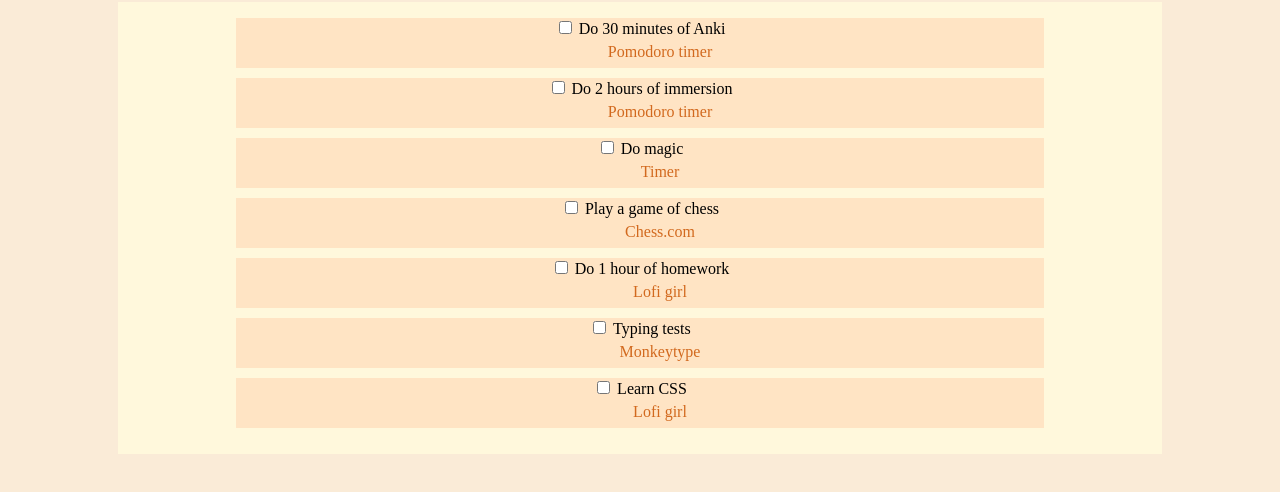
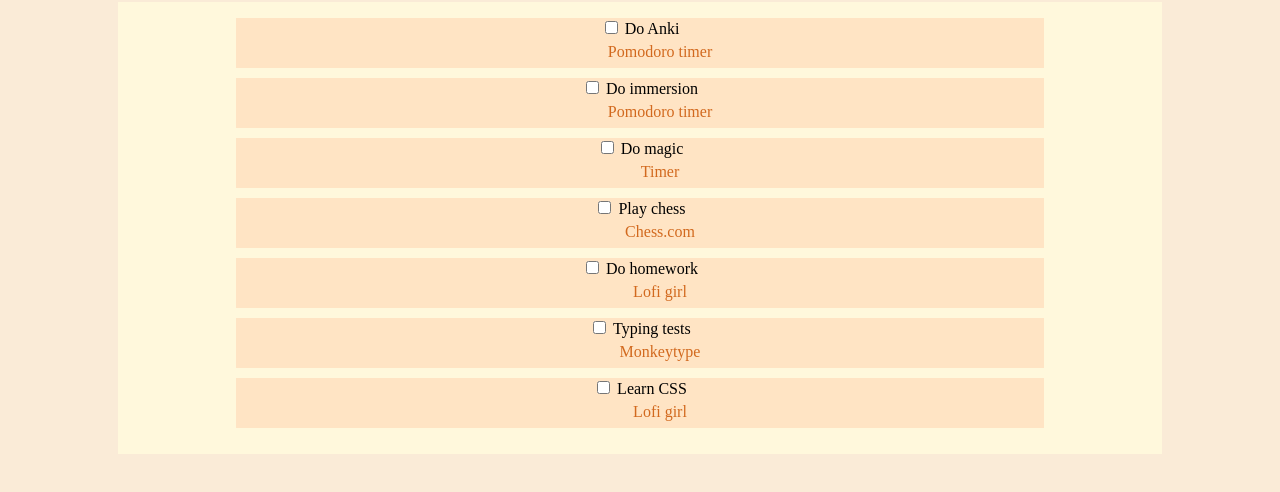
Before and after one commit to Magiclovekorean/Build-a-Stylized-To-Do-List-CSS-freecodecamp, a plain HTML site: page index.html in a window 1280 px wide. Shown: the part 48-540 px from the top of the page. Drawn offline with Linux system fonts and the light colour scheme.

Commit message:
Deleted times for more clarity

```diff
--- a/index.html
+++ b/index.html
@@ -13,7 +13,7 @@
         <div>
             <li>
                 <input type="checkbox" id="anki">
-                <label for="anki">Do 30 minutes of Anki</label>
+                <label for="anki">Do Anki</label>
                 <ul class="sub-item">
                     <li><a href="https://pomofocus.io/app" class="sub-item-link" target="_blank">Pomodoro timer</a></li>
                 </ul>
@@ -22,7 +22,7 @@
         <div>
             <li>
                 <input type="checkbox" id="sentence-mining">
-                <label for="sentence-mining">Do 2 hours of immersion</label>
+                <label for="sentence-mining">Do immersion</label>
                 <ul class="sub-item">
                     <li><a href="https://pomofocus.io/app" class="sub-item-link" target="_blank">Pomodoro timer</a></li>
                 </ul>
@@ -40,7 +40,7 @@
         <div>
             <li>
                 <input type="checkbox" id="play-chess">
-                <label for="play-chess">Play a game of chess</label>
+                <label for="play-chess">Play chess</label>
                 <ul class="sub-item">
                     <li><a href="https://chess.com" class="sub-item-link" target="_blank">Chess.com</a>
                     </li>
@@ -50,7 +50,7 @@
         <div>
             <li>
                 <input type="checkbox" id="homework">
-                <label for="homework">Do  1 hour of homework</label>
+                <label for="homework">Do homework</label>
                 <ul class="sub-item">
                     <li><a href="https://www.youtube.com/channel/UCSJ4gkVC6NrvII8umztf0Ow" class="sub-item-link" target="_blank">Lofi girl</a></li>
                 </ul>
```
